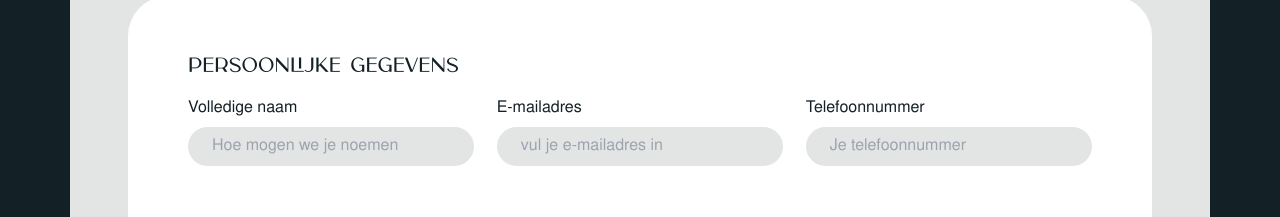
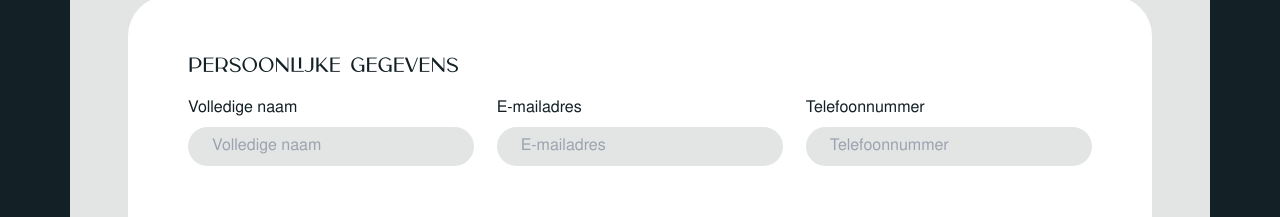
Before and after one commit to erjenweb/nextjs, a Next.js app: page /over-ons in a window 1280 px wide. Shown: the part 3160-3377 px from the top of the page. Built offline with nearby package versions, Linux system fonts and the light colour scheme; no server answers; the database is empty.

Commit message:
Update page.tsx

```diff
--- a/src/app/over-ons/page.tsx
+++ b/src/app/over-ons/page.tsx
@@ -149,15 +149,15 @@ function OverOnsPage() {
                   <div className="flex justify-between">
                     <div className="input-field">
                       <label htmlFor="">Volledige naam</label>
-                      <input type="text" placeholder="Hoe mogen we je noemen" />
+                      <input type="text" placeholder="Volledige naam" />
                     </div>
                     <div className="input-field">
                       <label htmlFor="">E-mailadres</label>
-                      <input type="text" placeholder="vul je e-mailadres in" />
+                      <input type="text" placeholder="E-mailadres" />
                     </div>
                     <div className="input-field">
                       <label htmlFor="">Telefoonnummer</label>
-                      <input type="text" placeholder="Je telefoonnummer" />
+                      <input type="text" placeholder="Telefoonnummer" />
                     </div>
                   </div>
                 </div>
```
